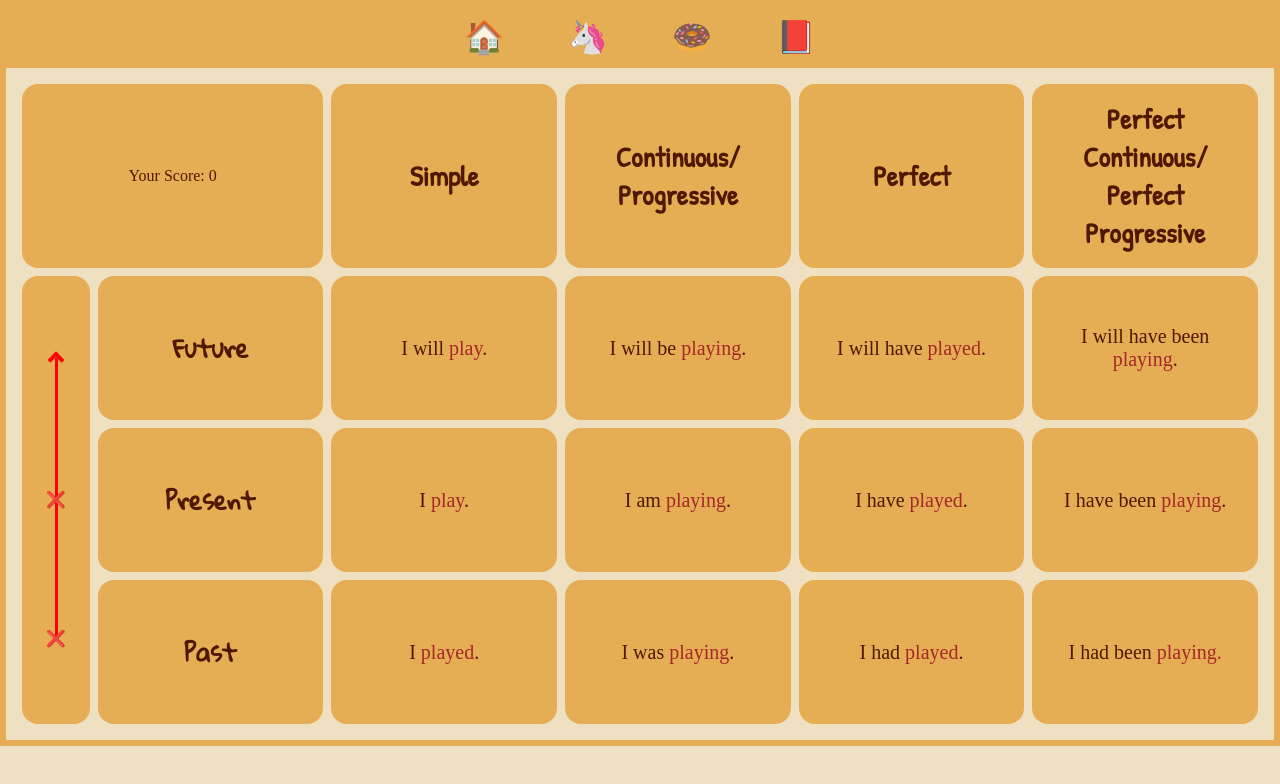
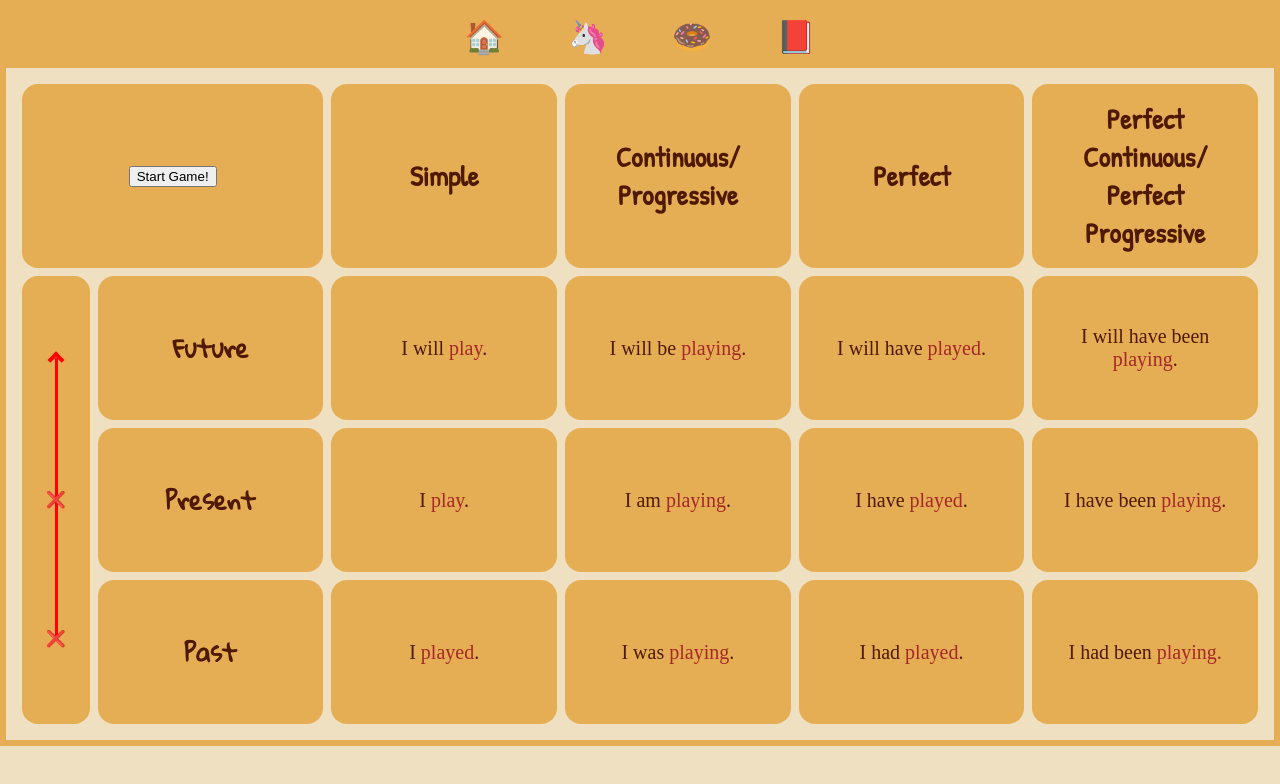
Before and after one commit to sheleoni/tense-table, a Vue app: page / in a window 1280 px wide. Shown: the top 784 px of the page. Built offline with nearby package versions, Linux system fonts and the light colour scheme; a web font is replaced by a local one.

Commit message:
feat: added basic play button to trigger game mode

```diff
--- a/src/components/TenseTable.vue
+++ b/src/components/TenseTable.vue
@@ -1,6 +1,4 @@
 <template>
-
-
   <!-- /// Tense Table Start /// -->
   <section id="tense-table">
     <!-- Timeline -->
@@ -16,9 +14,15 @@
 
     <!-- Score Area -->
     <section id="score-area">
-      <p>Your Score:
-        {{score}}
-      </p>
+      <template v-if="isGameStarted">
+        <p>Your Score:
+          {{score}}
+        </p>
+      </template>
+      <template v-else>
+        <button @click="startGame()">Start Game!</button>
+      </template>
+
     </section>
 
     <!-- Past Tense  -->
@@ -85,6 +89,8 @@ export default {
   },
   data() {
     return {
+      playGame: `<button> Start Game </button>`,
+      isGameStarted: false,
       score: 0,
       sentences: {
         past: {
@@ -107,6 +113,11 @@ export default {
         }
       },
     }
+  },
+  methods: {
+    startGame() {
+      this.isGameStarted = true;
+    }
   }
 }
 
```
